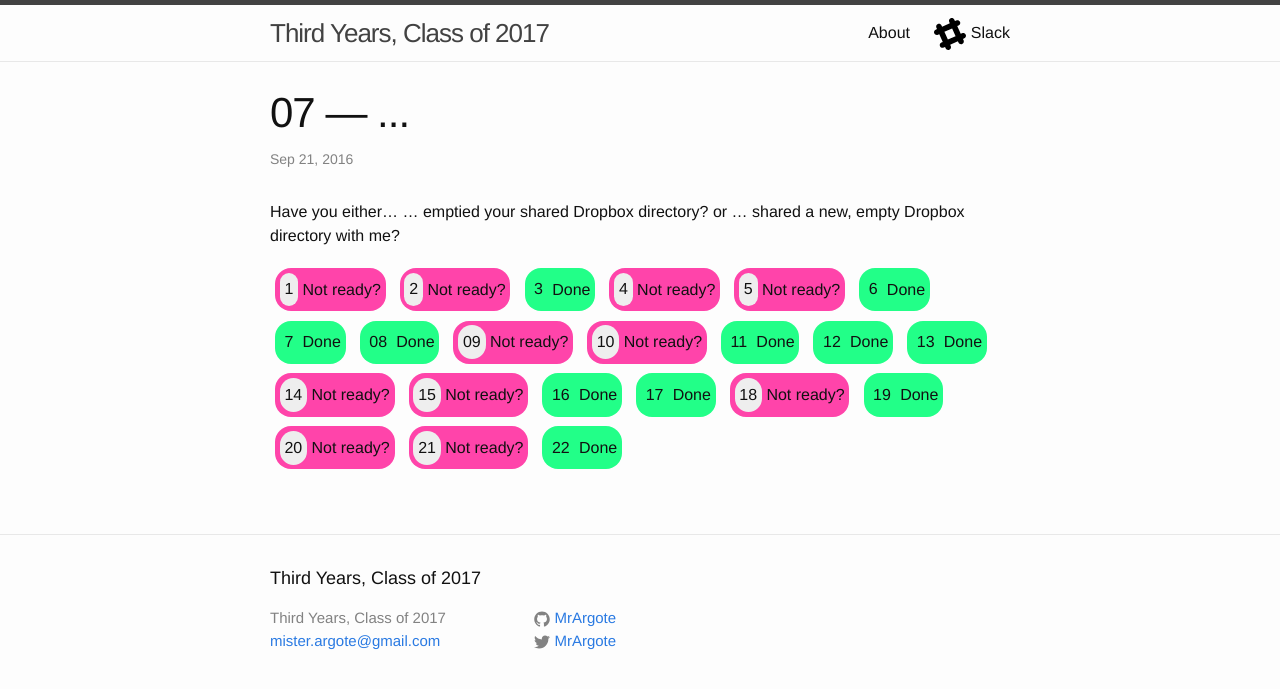
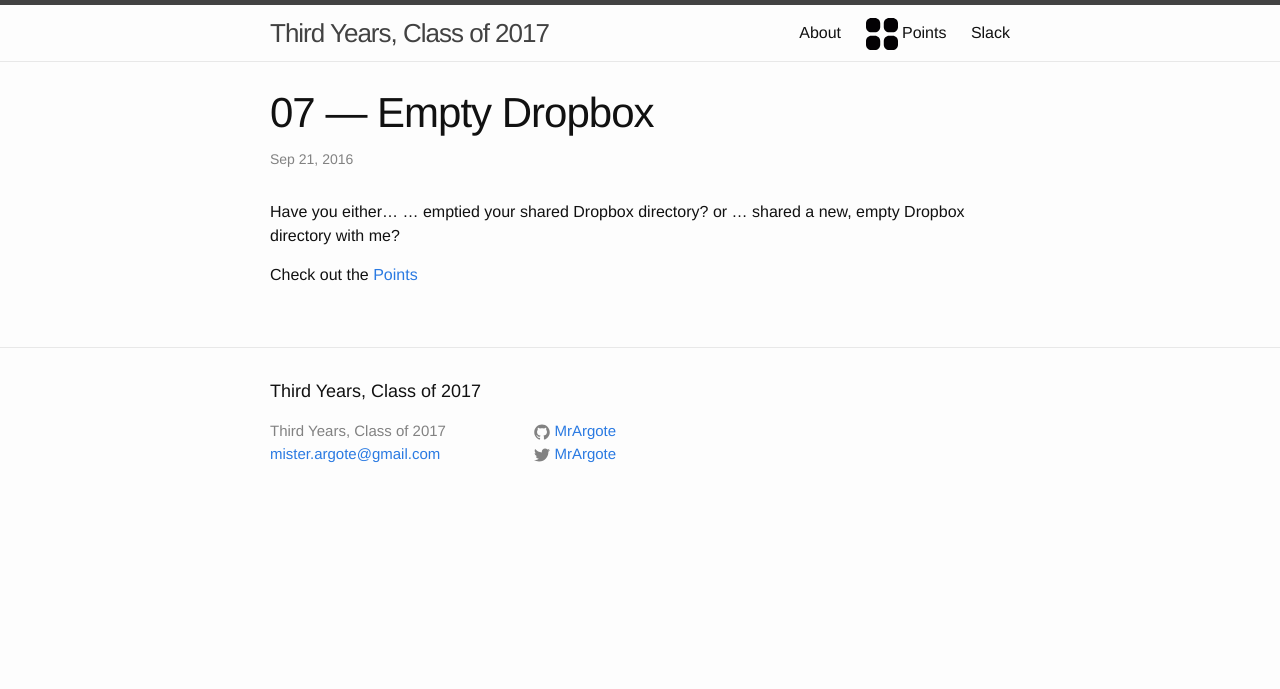
Before and after one commit to MrArgote/17-dot-argote-dot-org, a Jekyll site: the page built from _posts/2016-09-21-Class-07.md, in a window 1280 px wide. Shown: the top 689 px of the page. Built offline with Jekyll 4.4.1, drawn with Linux system fonts in a browser that asks for light colours.

Commit message:
move points to new points page

```diff
--- a/_posts/2016-09-21-Class-07.md
+++ b/_posts/2016-09-21-Class-07.md
@@ -1,29 +1,5 @@
 ---
-title: 07 — ...
-students:
-  emptiedDropbox:
-    01: false
-    02: false
-    03: true
-    04: false
-    05: false
-    06: true
-    07: true
-    08: true
-    09: false
-    10: false
-    11: true
-    12: true
-    13: true
-    14: false
-    15: false
-    16: true
-    17: true
-    18: false
-    19: true
-    20: false
-    21: false
-    22: true
+title: 07 — Empty Dropbox
 ---
 
 
@@ -32,41 +8,5 @@
 or
 ... shared a new, empty Dropbox directory with me?
 
-<style>
-  .student-tasks-grid span {
-  display: inline-block;
-  border-radius: 1em;
-  padding: 0.3em;
-  }
-  .student-tasks-grid span.yet-to-do .number {
-  background-color: #EEE;
-}
-  .student-tasks-grid span.done {
-  background-color: #2F8;
-  }
-  .student-tasks-grid span.yet-to-do {
-  background-color: #F4A;
-  }
-</style>
 
-<div class="student-tasks-grid" style="display:flex-wrap;">
-{% for student in page.students.emptiedDropbox %}
-  <span>
-  {% if student[1] %}
-    <span class="done">
-      <span class="number">
-      {{ student[0] }}
-      </span>
-      Done
-    </span>
-  {% else %}
-    <span class="yet-to-do">
-      <span class="number">
-      {{ student[0] }}
-      </span>
-      Not ready?
-    </span>
-  {% endif %}
-  </span>
-{% endfor %}
-</div>
+Check out the [Points](/points.html)
--- /dev/null
+++ b/points.md
@@ -0,0 +1,93 @@
+---
+title: Points
+nav-icon: /assets/four-dots.svg
+---
+
+
+
+<style>
+  .student-tasks-grid span {
+  display: inline-block;
+  border-radius: 1em;
+  padding: 0.3em;
+  }
+  .student-tasks-grid span.yet-to-do .number {
+  background-color: #EEE;
+}
+  .student-tasks-grid span.done {
+  background-color: #2F8;
+  }
+  .student-tasks-grid span.yet-to-do {
+  background-color: #F4A;
+  }
+</style>
+
+Emptied Dropbox?
+
+<div class="student-tasks-grid" style="display:flex-wrap;">
+{% for student in site.data.emptiedDropbox.students %}
+  <span>
+  {% if student[1] %}
+    <span class="done">
+      <span class="number">
+      {{ student[0] }}
+      </span>
+      Done
+    </span>
+  {% else %}
+    <span class="yet-to-do">
+      <span class="number">
+      {{ student[0] }}
+      </span>
+      Not ready?
+    </span>
+  {% endif %}
+  </span>
+{% endfor %}
+</div>
+
+
+Lastpass?
+
+<div class="student-tasks-grid" style="display:flex-wrap;">
+{% for student in site.data.savedSlackPassToLastpass.students %}
+  <span>
+  {% if student[1] %}
+    <span class="done">
+      {{ student[0] }}
+      Done
+    </span>
+  {% else %}
+    <span class="yet-to-do">
+      {{ student[0] }}
+      Not ready?
+    </span>
+  {% endif %}
+  </span>
+{% endfor %}
+</div>
+
+Saved Dropbox password to Lastpass?
+
+
+<div class="student-tasks-grid" style="display:flex-wrap;">
+{% for student in site.data.savedDropboxToLastpass.students %}
+  <span>
+  {% if student[1] %}
+    <span class="done">
+      <span class="number">
+      {{ student[0] }}
+      </span>
+      Done
+    </span>
+  {% else %}
+    <span class="yet-to-do">
+      <span class="number">
+      {{ student[0] }}
+      </span>
+      Not ready?
+    </span>
+  {% endif %}
+  </span>
+{% endfor %}
+</div>
```
Also changed, not shown: _data/emptiedDropbox.yml (added, +23 -0 lines), _data/savedSlackPassToLastpass.yml (added, +22 -0 lines), _posts/2016-10-03-Class-10.md (added, +18 -0 lines), _posts/2016-10-05-Class-11.md (added, +15 -0 lines), slack.md (+1 -24 lines), assets/four-dots.svg (added).
